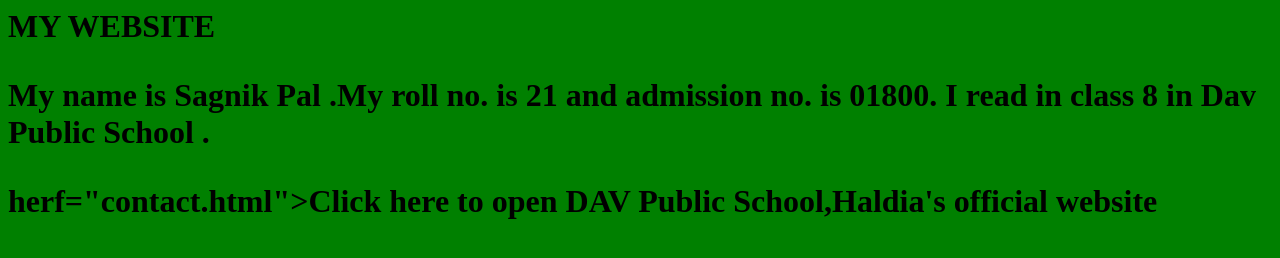
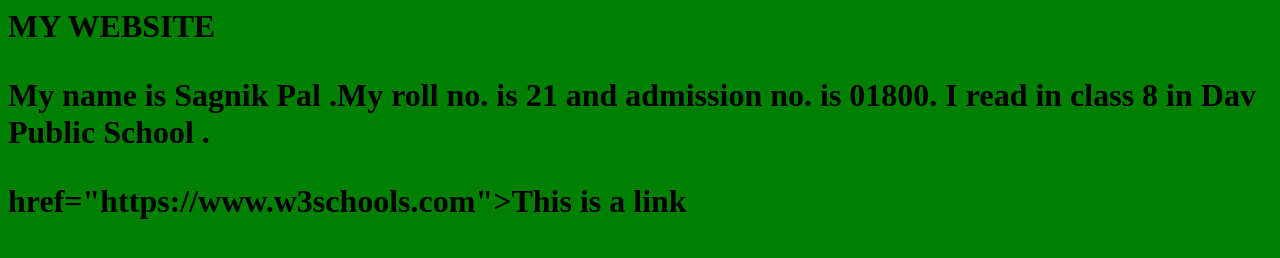
Before and after one commit to SAGNIKDeveloper/mywebsite, a plain HTML site: page index.html in a window 1280 px wide. Drawn offline with Linux system fonts and the light colour scheme.

Commit message:
Update index.html

```diff
--- a/index.html
+++ b/index.html
@@ -5,7 +5,7 @@
          <body>
                   <h1>MY WEBSITE</hl>
                   <p>My name is Sagnik Pal .My roll no. is 21 and admission no. is 01800. I read in class 8 in Dav Public School . </p>
-                  <l> herf="contact.html">Click here to open DAV Public School,Haldia's official website <l/>
+                  <a>href="https://www.w3schools.com">This is a link</a>
                   <body bgcolor="green">
          </body>
 </html>
```
